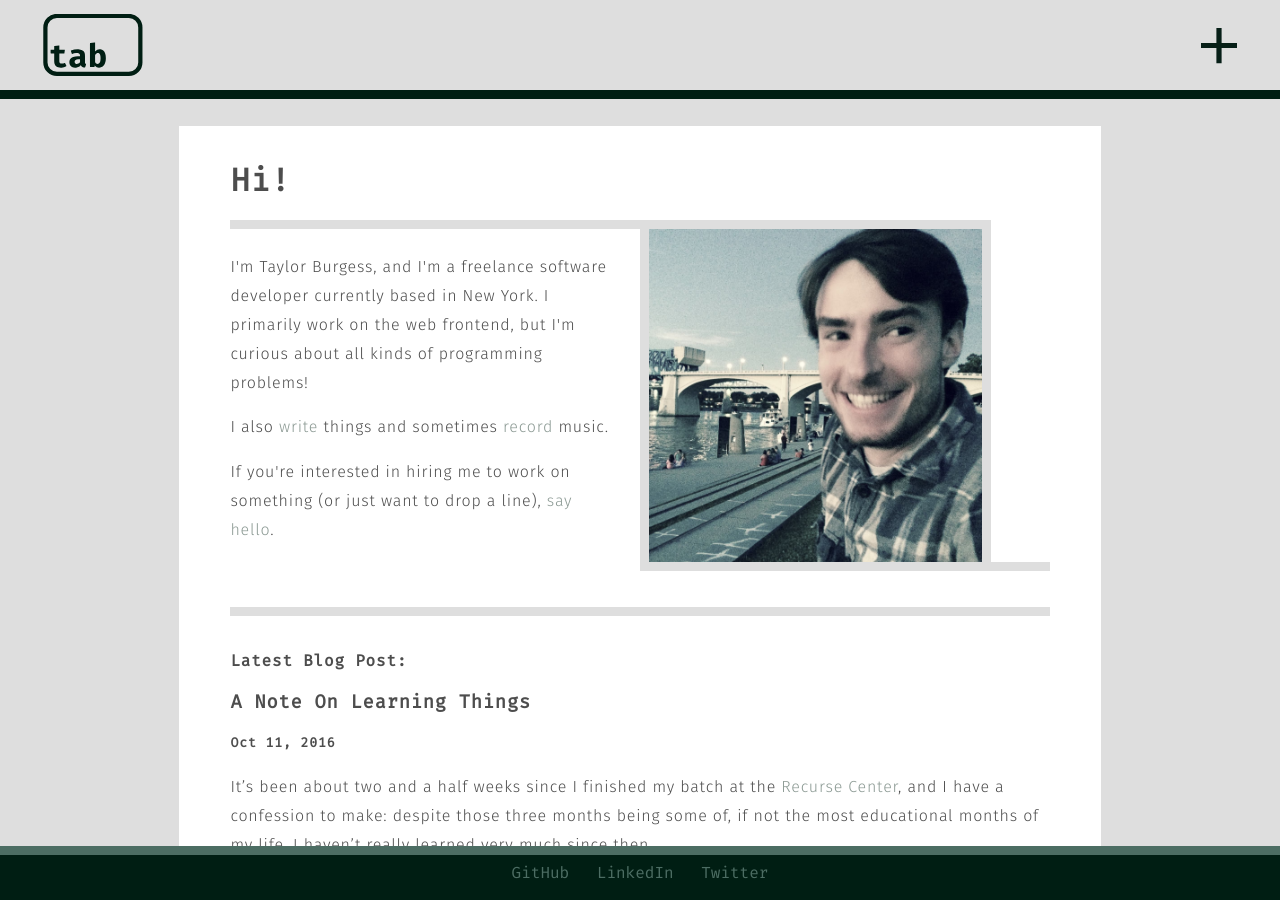
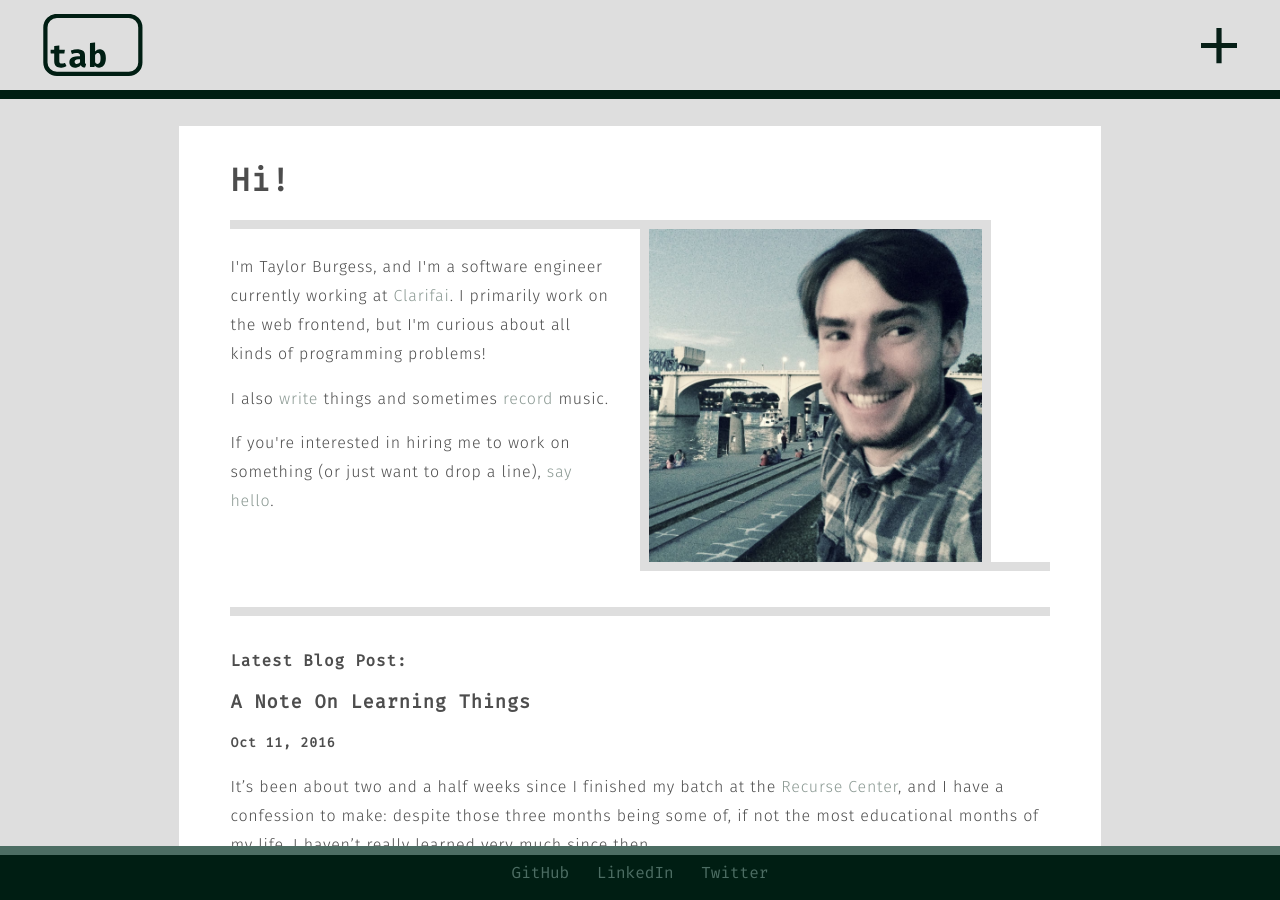
Before and after one commit to tayloraburgess/tayloraburgess.github.io, a Jekyll site: the page built from index.html, in a window 1280 px wide and 900 px high. Built offline with Jekyll 4.4.1, drawn with Linux system fonts in a browser that asks for light colours.

Commit message:
Update landing page

```diff
--- a/index.html
+++ b/index.html
@@ -5,7 +5,7 @@ permalink: /
 ---
 <div class='clearfix'>
   <div class='landing-content'>
-    <p>I'm Taylor Burgess, and I'm a freelance software developer currently based in New York. I primarily work on the web frontend, but I'm curious about all kinds of programming problems!</p>
+    <p>I'm Taylor Burgess, and I'm a software engineer currently working at <a href='https://clarifai.com/'>Clarifai</a>. I primarily work on the web frontend, but I'm curious about all kinds of programming problems!</p>
     <p>I also <a href='/blog'>write</a> things and sometimes <a href='/audio'>record</a> music.</p>
     <p>If you're interested in hiring me to work on something (or just want to drop a line), <a href='mailto:tayloraburges@gmail.com'>say hello</a>.</p>
   </div>
```
Also changed, not shown: Gemfile.lock.
